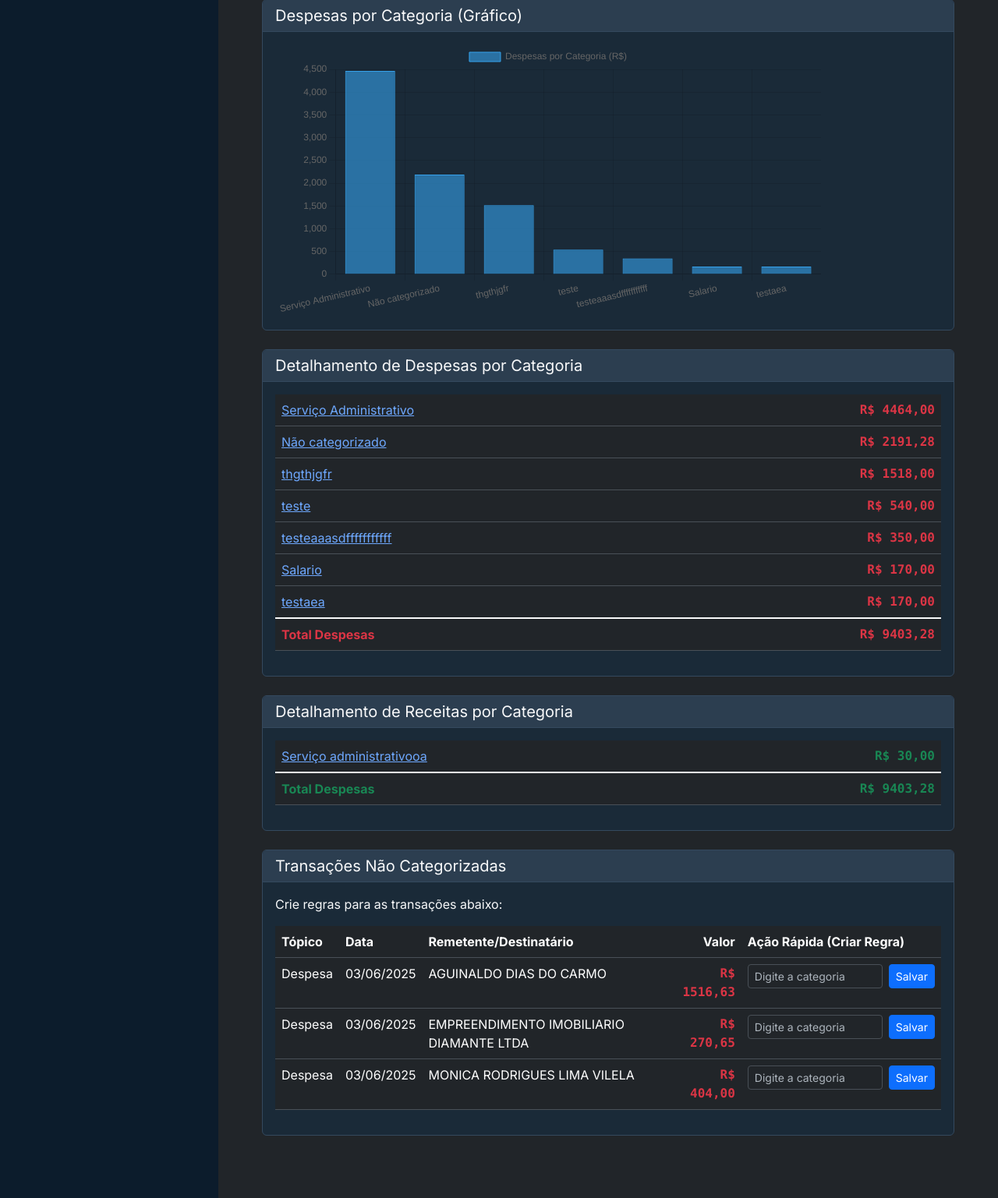
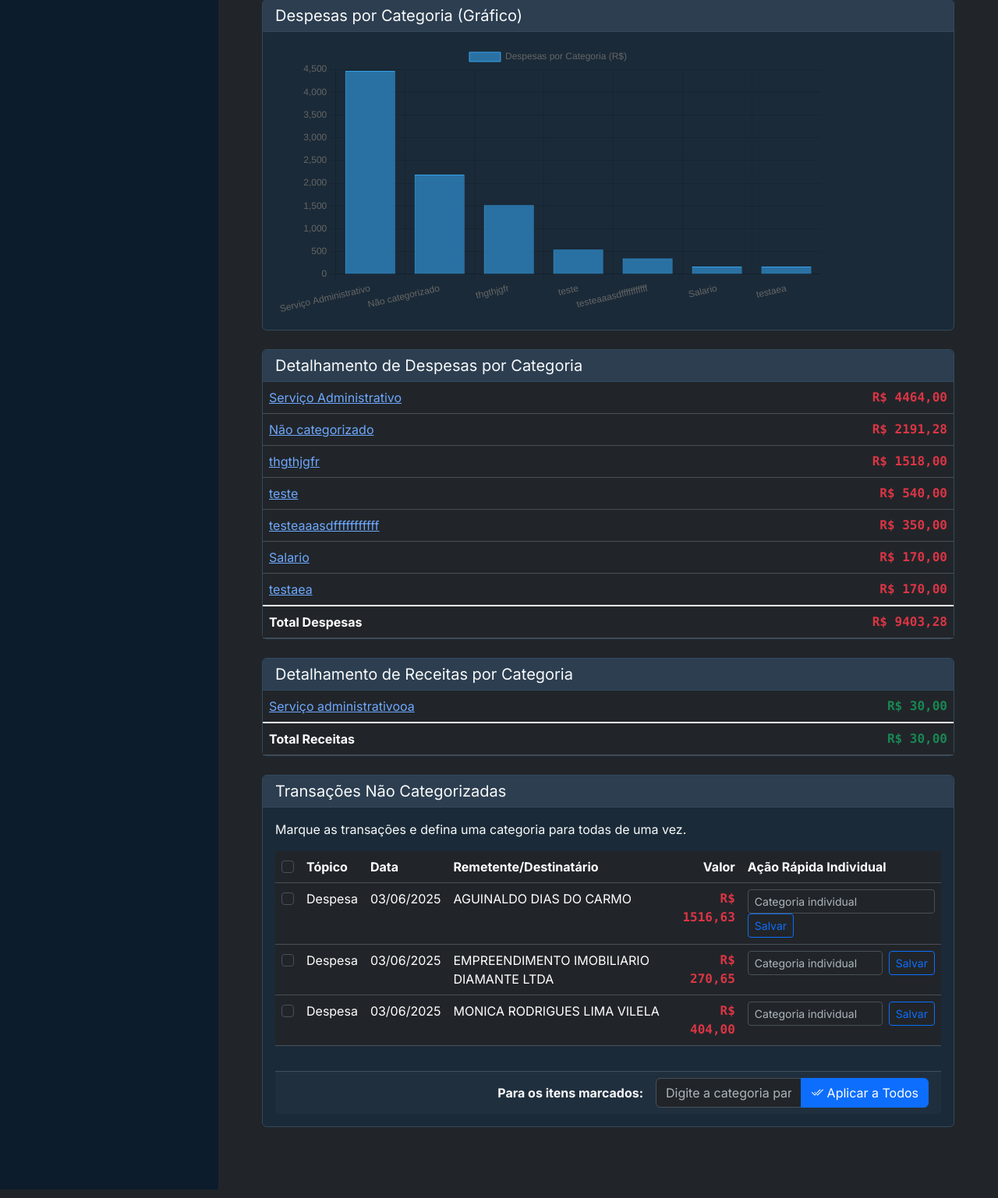
Before and after one commit to ArturCangussu/Finalytics_Pessoal, a Django app: page /relatorio/24/ in a window 1280 px wide. Shown: the part 533-2070 px from the top of the page at 78% size. Run offline with Django 5.2, Linux system fonts and the light colour scheme; a user stored in the database is signed in; data comes from the database, SQL or seed files in the repository.

Commit message:
checkbox

```diff
--- a/analisador/models.py
+++ b/analisador/models.py
@@ -31,6 +31,8 @@ class Transacao(models.Model):
     valor = models.DecimalField(max_digits=10, decimal_places=2)
     topico = models.CharField(max_length=50)
     subtopico = models.CharField(max_length=100)
+    categorizacao_manual = models.BooleanField(default=False)
+
 
     def __str__(self):
         return f"{self.data} - {self.descricao} - {self.valor}"
--- a/analisador/templates/analisador/relatorio.html
+++ b/analisador/templates/analisador/relatorio.html
@@ -11,10 +11,17 @@
         </div>
     </div>
 
+    {% if messages %}
+        {% for message in messages %}
+            <div class="alert alert-{{ message.tags }} alert-dismissible fade show" role="alert">
+                {{ message }}
+                <button type="button" class="btn-close" data-bs-dismiss="alert" aria-label="Close"></button>
+            </div>
+        {% endfor %}
+    {% endif %}
+
     <div class="card mb-4">
-        <div class="card-header">
-            <h2 class="h5 mb-0"><i class="bi bi-funnel"></i> Filtros</h2>
-        </div>
+        <div class="card-header"><h2 class="h5 mb-0"><i class="bi bi-funnel"></i> Filtros</h2></div>
         <div class="card-body">
             <form method="GET" action="">
                 <div class="row g-3 align-items-end">
@@ -38,11 +45,8 @@
         </div>
     </div>
 
-    <!-- Resumo Geral -->
     <div class="card mb-4">
-        <div class="card-header">
-            <h2 class="h5 mb-0">Resumo Geral</h2>
-        </div>
+        <div class="card-header"><h2 class="h5 mb-0">Resumo Geral</h2></div>
         <div class="card-body">
             <p><strong>Receita Total:</strong> R$ {{ total_receitas }}</p>
             <p><strong>Despesa Total:</strong> R$ {{ total_despesas }}</p>
@@ -51,132 +55,126 @@
         </div>
     </div>
 
-    <!-- Gráfico -->
     <div class="card mb-4">
-    <div class="card-header">
-        <h2 class="h5 mb-0">Despesas por Categoria (Gráfico)</h2>
-    </div>
+        <div class="card-header"><h2 class="h5 mb-0">Despesas por Categoria (Gráfico)</h2></div>
         <div class="card-body">
-        <!-- A classe .chart-container agora está em uma div interna -->
             <div class="chart-container">
                 <canvas id="graficoDespesas"></canvas>
             </div>
         </div>
     </div>
 
-    <!-- Detalhamento de Despesas -->
     <div class="card mb-4">
-        <div class="card-header">
-            <h2 class="h5 mb-0">Detalhamento de Despesas por Categoria</h2>
-        </div>
-        <div class="card-body">
-            <table class="table table-hover">
-                <tbody>
+        <div class="card-header"><h2 class="h5 mb-0">Detalhamento de Despesas por Categoria</h2></div>
+        <div class="card-body p-0"> <table class="table table-hover mb-0"> <tbody>
                     {% for index, linha in resumo_despesas.iterrows %}
                     <tr>
-                        <td>
-                            <a href="{% url 'detalhe_categoria' extrato_id=extrato.id nome_categoria=linha.Subtópico %}">
-                                {{ linha.Subtópico }}
-                            </a>
-                        </td>
+                        <td><a href="{% url 'detalhe_categoria' extrato_id=extrato.id nome_categoria=linha.Subtópico %}">{{ linha.Subtópico }}</a></td>
                         <td class="text-end font-monospace valor-despesa">R$ {{ linha.Valor|floatformat:2 }}</td>
                     </tr>
                     {% endfor %}
+                </tbody>
                 <tfoot>
-                <tr class="table-group-divider"> <td class="valor-despesa">Total Despesas</td>
-                    <td class="text-end font-monospace  valor-despesa">
-                        R$ {{ valor_total_despesas_detalhe|floatformat:2 }}
-                    </td>
+                    <tr class="table-group-divider">
+                        <td class="fw-bold">Total Despesas</td>
+                        <td class="text-end font-monospace fw-bold valor-despesa">R$ {{ valor_total_despesas_detalhe|floatformat:2 }}</td>
                     </tr>
                 </tfoot>
-                </tbody>
             </table>
         </div>
     </div>
 
-    <!-- Detalhamento de Receitas -->
     <div class="card mb-4">
-    <div class="card-header">
-        <h2 class="h5 mb-0">Detalhamento de Receitas por Categoria</h2>
-    </div>
-    <div class="card-body">
-        <table class="table table-hover">
+        <div class="card-header"><h2 class="h5 mb-0">Detalhamento de Receitas por Categoria</h2></div>
+        <div class="card-body p-0">
+            <table class="table table-hover mb-0">
                 <tbody>
                     {% for index, linha in resumo_receitas.iterrows %}
                     <tr>
-                    <td>
-                        <!-- A MESMA LÓGICA DE LINK DAS DESPESAS, APLICADA AQUI -->
-                        <a href="{% url 'detalhe_categoria' extrato_id=extrato.id nome_categoria=linha.Subtópico %}">
-                            {{ linha.Subtópico }}
-                        </a>
-                    </td>
+                        <td><a href="{% url 'detalhe_categoria' extrato_id=extrato.id nome_categoria=linha.Subtópico %}">{{ linha.Subtópico }}</a></td>
                         <td class="text-end font-monospace valor-receita">R$ {{ linha.Valor|floatformat:2 }}</td>
                     </tr>
                     {% endfor %}
+                </tbody>
                 <tfoot>
-                <tr class="table-group-divider"> <td class="valor-receita">Total Despesas</td>
-                    <td class="text-end font-monospace  valor-receita">
-                        R$ {{ valor_total_despesas_detalhe|floatformat:2 }}
-                    </td>
-                </tr>
+                    <tr class="table-group-divider">
+                        <td class="fw-bold">Total Receitas</td> <td class="text-end font-monospace fw-bold valor-receita">R$ {{ valor_total_receitas_detalhe|floatformat:2 }}</td> </tr>
                 </tfoot>
-            </tbody>
             </table>
         </div>
     </div>
+
     <div class="card mb-4">
-    <div class="card-header">
-        <h2 class="h5 mb-0">Transações Não Categorizadas</h2>
-    </div>
+        <div class="card-header"><h2 class="h5 mb-0">Transações Não Categorizadas</h2></div>
         <div class="card-body">
-        <p>Crie regras para as transações abaixo:</p>
+            <p>Marque as transações e defina uma categoria para todas de uma vez.</p>
 
             {% if not nao_categorizadas.empty %}
+                <form action="{% url 'criar_regras_em_lote' %}" method="POST">
+                    {% csrf_token %}
+                    <input type="hidden" name="extrato_id" value="{{ extrato.id }}">
+
+                    <div class="table-responsive">
                         <table class="table table-hover">
                             <thead>
                                 <tr>
+                                    <th style="width: 1%;"><input class="form-check-input" type="checkbox" id="selecionar-todos"></th>
                                     <th>Tópico</th>
                                     <th>Data</th>
                                     <th>Remetente/Destinatário</th>
                                     <th class="text-end">Valor</th>
-                        <th style="width: 30%;">Ação Rápida (Criar Regra)</th>
+                                    <th style="width: 30%;">Ação Rápida Individual</th>
                                 </tr>
                             </thead>
                             <tbody>
                                 {% for index, linha in nao_categorizadas.iterrows %}
                                 <tr>
+                                    <td><input class="form-check-input checkbox-transacao" type="checkbox" name="palavras_chave_selecionadas" value="{{ linha.Remetente_Destinatario }}"></td>
                                     <td>{{ linha.Tópico }}</td>
                                     <td>{{ linha.Data }}</td>
-                        <td>{{ linha.Remetente_Destinatario }}</td>
-                            <td class="text-end font-monospace {% if linha.Tópico == 'Despesa' %}valor-despesa{% elif linha.Tópico == 'Receita' %}valor-receita{% endif %}">
+                                    <td>
+                                        <span class="{% if linha.origem_descricao == 'Historico' %}destaque-historico{% endif %}">
+                                            {{ linha.Remetente_Destinatario }}
+                                        </span>
+                                    </td>
+                                    <td class="text-end font-monospace {% if linha.Tópico == 'Despesa' %}valor-despesa{% else %}valor-receita{% endif %}">
                                         R$ {{ linha.Valor|floatformat:2 }}
                                     </td>
                                     <td>
-                            <!-- Pequeno formulário para cada linha -->
                                         <form action="{% url 'criar_regra_rapida' %}" method="POST" class="d-flex">
                                             {% csrf_token %}
-                                <!-- Campos escondidos que enviam informações importantes -->
                                             <input type="hidden" name="palavra_chave" value="{{ linha.Remetente_Destinatario }}">
                                             <input type="hidden" name="extrato_id" value="{{ extrato.id }}">
-
-                                <!-- Campo visível para o usuário digitar a categoria -->
-                                <input type="text" name="categoria" class="form-control form-control-sm me-2" placeholder="Digite a categoria" required>
-                                <button type="submit" class="btn btn-sm btn-primary">Salvar</button>
+                                            <input type="text" name="categoria" class="form-control form-control-sm me-2" placeholder="Categoria individual" required>
+                                            <button type="submit" class="btn btn-sm btn-outline-primary">Salvar</button>
                                         </form>
                                     </td>
                                 </tr>
                                 {% endfor %}
                             </tbody>
                         </table>
+                    </div>
+
+                    <div class="card-footer d-flex justify-content-end align-items-center mt-3">
+                        <strong class="me-3">Para os itens marcados:</strong>
+                        <div class="input-group" style="width: 350px;">
+                            <input type="text" name="categoria_em_lote" class="form-control" placeholder="Digite a categoria para todos" required>
+                            <button type="submit" class="btn btn-primary">
+                                <i class="bi bi-check2-all"></i> Aplicar a Todos
+                            </button>
+                        </div>
+                    </div>
+                </form>
             {% else %}
-            <p>Parabéns! Todas as suas transações foram categorizadas.</p>
+                <p class="text-center text-muted mt-4">Parabéns! Todas as suas transações foram categorizadas.</p>
             {% endif %}
         </div>
     </div>
 
-
     <script>
+        // Script do Gráfico
         const ctx = document.getElementById('graficoDespesas');
+        if (ctx) {
             new Chart(ctx, {
                 type: 'bar',
                 data: {
@@ -189,13 +187,19 @@
                         borderWidth: 1
                     }]
                 },
-        options: {
-            scales: {
-            y: {
-                beginAtZero: true
+                options: { scales: { y: { beginAtZero: true } } }
+            });
         }
-            }
+
+        // Script para o checkbox "Selecionar Todos"
+        const selecionarTodos = document.getElementById('selecionar-todos');
+        if (selecionarTodos) {
+            selecionarTodos.addEventListener('click', function(event) {
+                let checkboxes = document.querySelectorAll('.checkbox-transacao');
+                for (let checkbox of checkboxes) {
+                    checkbox.checked = event.target.checked;
                 }
             });
+        }
     </script>
 {% endblock %}
--- a/analisador/urls.py
+++ b/analisador/urls.py
@@ -15,4 +15,6 @@ urlpatterns = [
     path('regras/apagar/<int:regra_id>/', views.apagar_regra, name='apagar_regra'),
     path('transacao/editar/<int:transacao_id>/', views.editar_transacao, name='editar_transacao'),
     path('cadastro/', views.cadastro_usuario, name='cadastro'),
+    path('regras/criar-em-lote/', views.criar_regras_em_lote, name='criar_regras_em_lote'),
+
 ]
--- a/analisador/views.py
+++ b/analisador/views.py
@@ -226,14 +226,13 @@ def comparar_extratos(request):
 
 @login_required
 def reprocessar_relatorio(request, extrato_id):
+    # ... (a preparação das regras continua a mesma)
     regras_do_usuario = Regra.objects.filter(usuario=request.user)
-    regras_de_categorizacao = {
-        regra.palavra_chave: regra.categoria for regra in regras_do_usuario
-    }
+    regras_de_categorizacao = { regra.palavra_chave: regra.categoria for regra in regras_do_usuario }
 
     def categorizar_transacao(descricao):
-        if not isinstance(descricao, str):
-            return 'Descrição Inválida'
+        # ... (a função de categorizar continua a mesma)
+        if not isinstance(descricao, str): return 'Descrição Inválida'
         for palavra_chave, categoria in regras_de_categorizacao.items():
             if palavra_chave.lower() in descricao.lower():
                 return categoria
@@ -242,9 +241,12 @@ def reprocessar_relatorio(request, extrato_id):
     transacoes_para_atualizar = Transacao.objects.filter(extrato_id=extrato_id, usuario=request.user)
 
     for transacao in transacoes_para_atualizar:
-        transacao.subtopico = categorizar_transacao(transacao.descricao)
-        transacao.save()
+        # SÓ REPROCESSA SE A TRANSAÇÃO NÃO ESTIVER "TRAVADA"
+        if not transacao.categorizacao_manual:
+            transacao.subtopico = categorizar_transacao(transacao.descricao)
+            transacao.save()
 
+    messages.success(request, "O relatório foi reprocessado com sucesso!")
     return redirect('pagina_relatorio', extrato_id=extrato_id)
 
 @login_required
@@ -310,6 +312,10 @@ def editar_transacao(request, transacao_id):
     if request.method == 'POST':
         transacao.descricao = request.POST.get('descricao')
         transacao.subtopico = request.POST.get('subtopico')
+
+        # ATIVA A "TRAVA"
+        transacao.categorizacao_manual = True
+
         transacao.save()
         # Redireciona de volta para o relatório do extrato original
         return redirect('pagina_relatorio', extrato_id=transacao.extrato.id)
@@ -337,3 +343,34 @@ def cadastro_usuario(request):
         'form': form
     }
     return render(request, 'analisador/cadastro.html', contexto)
+
+
+
+@login_required
+def criar_regras_em_lote(request):
+    if request.method == 'POST':
+        # Pega a lista de todas as palavras-chave dos checkboxes que foram marcados
+        palavras_chave = request.POST.getlist('palavras_chave_selecionadas')
+
+        # Pega a categoria que o usuário digitou no campo de texto
+        nova_categoria = request.POST.get('categoria_em_lote')
+
+        extrato_id = request.POST.get('extrato_id')
+
+        if palavras_chave and nova_categoria and extrato_id:
+            # Para cada palavra-chave selecionada, cria uma nova regra
+            for palavra in palavras_chave:
+                # Usamos get_or_create para não criar regras duplicadas
+                Regra.objects.get_or_create(
+                    usuario=request.user,
+                    palavra_chave=palavra,
+                    defaults={'categoria': nova_categoria}
+                )
+
+            messages.success(request, f'{len(palavras_chave)} regras foram criadas/atualizadas com a categoria "{nova_categoria}".')
+            # Redireciona para reprocessar o relatório e ver o resultado imediatamente
+            return redirect('reprocessar_relatorio', extrato_id=extrato_id)
+
+    # Se algo der errado, ou se não for POST, volta para a home
+    messages.error(request, 'Ocorreu um erro ao processar a solicitação.')
+    return redirect('home')
```
Lines whose indentation alone changed are shown as unchanged.
